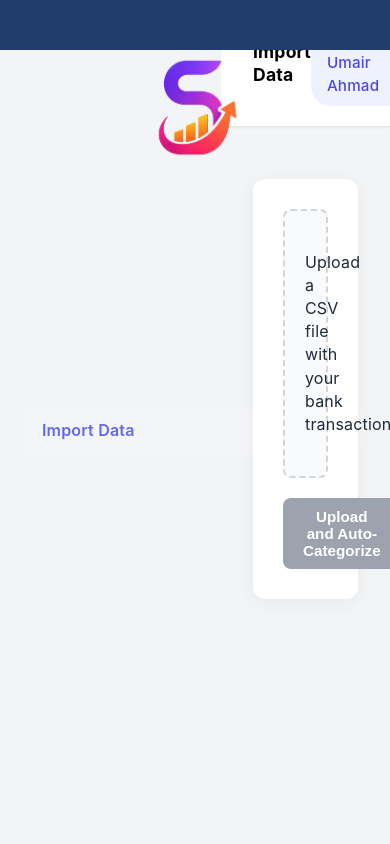
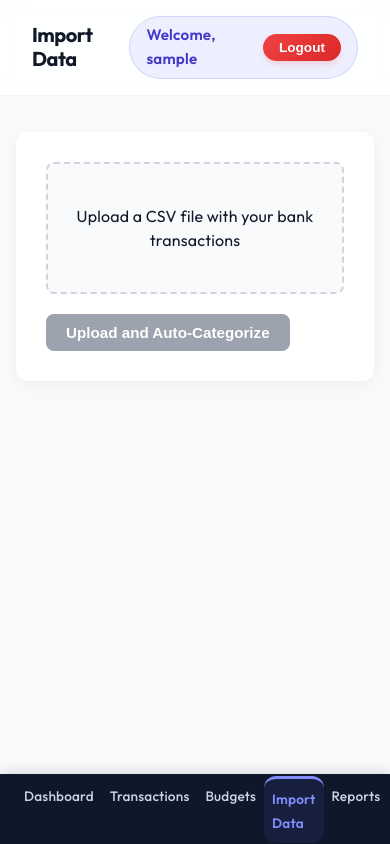
Before and after one commit to Omairran/EXPENSE-TRACKER, a React (Vite) app in the folder frontend/: page /import in a window 390 px wide. Built offline with nearby package versions, Linux system fonts and the light colour scheme; sample sign-in values are in the browser's storage.

Commit message:
Week 6: Polish UI, improve mobile responsiveness, and add robust error handling

```diff
--- a/frontend/src/App.css
+++ b/frontend/src/App.css
@@ -1,9 +1,8 @@
 .app-layout {
   display: flex;
   min-height: 100vh;
-  background-color: #f3f4f6;
-  font-family: 'Inter', system-ui, -apple-system, sans-serif;
-  color: #1f2937;
+  background-color: var(--bg);
+  color: var(--text-h);
 }
 
 .main-content {
@@ -120,8 +119,49 @@ h1, h2 {
   font-style: italic;
 }
 
+.welcome-banner {
+  background: linear-gradient(135deg, #4f46e5 0%, #7c3aed 100%);
+  color: white;
+  padding: 32px;
+  border-radius: 16px;
+  margin-bottom: 32px;
+  box-shadow: 0 10px 15px -3px rgba(79, 70, 229, 0.3), 0 4px 6px -2px rgba(79, 70, 229, 0.15);
+  display: flex;
+  flex-direction: column;
+  justify-content: center;
+}
+
+.welcome-banner h2 {
+  color: white;
+  font-size: 2rem;
+  margin-bottom: 8px;
+  font-weight: 800;
+  letter-spacing: -0.025em;
+}
+
+.welcome-banner h2 span {
+  color: #fca5a5; /* a nice contrast color for the name */
+}
+
+.welcome-banner p {
+  color: #e0e7ff;
+  font-size: 1.125rem;
+  margin: 0;
+  opacity: 0.9;
+}
+
 @media (max-width: 768px) {
   .app-layout {
     flex-direction: column;
   }
+  .main-content {
+    margin-left: 0;
+    margin-bottom: 70px; /* leave space for bottom nav on mobile */
+  }
+  .dashboard-content, .transaction-list-page, .page-content {
+    padding: 16px;
+  }
+  .summary-cards {
+    grid-template-columns: 1fr;
+  }
 }
--- a/frontend/src/components/AddTransaction.jsx
+++ b/frontend/src/components/AddTransaction.jsx
@@ -1,4 +1,5 @@
-import { useState, useEffect } from 'react'
+import { useState, useEffect, useContext } from 'react'
+import AuthContext from '../context/AuthContext'
 import styles from './AddTransaction.module.css'
 
 function AddTransaction({ onAdd, onCancel }) {
@@ -12,13 +13,21 @@ function AddTransaction({ onAdd, onCancel }) {
 
   const [categories, setCategories] = useState([])
   const [loading, setLoading] = useState(false)
+  const { authTokens, logoutUser } = useContext(AuthContext)
 
   useEffect(() => {
-    fetch('http://localhost:8000/api/categories/')
-      .then(res => res.json())
+    fetch('http://localhost:8000/api/categories/', {
+      headers: {
+        'Authorization': 'Bearer ' + String(authTokens.access)
+      }
+    })
+      .then(res => {
+        if(res.status === 401) logoutUser();
+        return res.json()
+      })
       .then(data => setCategories(data))
       .catch(err => console.error(err))
-  }, [])
+  }, [authTokens, logoutUser])
 
   const handleSubmit = async (e) => {
     e.preventDefault()
@@ -29,6 +38,7 @@ function AddTransaction({ onAdd, onCancel }) {
         method: 'POST',
         headers: {
           'Content-Type': 'application/json',
+          'Authorization': 'Bearer ' + String(authTokens.access)
         },
         body: JSON.stringify({
           ...formData,
--- a/frontend/src/components/Navbar.jsx
+++ b/frontend/src/components/Navbar.jsx
@@ -1,8 +1,11 @@
 import { useLocation } from 'react-router-dom'
+import { useContext } from 'react'
+import AuthContext from '../context/AuthContext'
 import styles from './Navbar.module.css'
 
-function Navbar({ userName = "Umair Ahmad" }) {
+function Navbar() {
   const location = useLocation()
+  const { user, logoutUser } = useContext(AuthContext)
 
   const getPageTitle = () => {
     switch (location.pathname) {
@@ -21,8 +24,29 @@ function Navbar({ userName = "Umair Ahmad" }) {
         <h3>{getPageTitle()}</h3>
       </div>
 
-      <div className={styles.userInfo}>
-        <span>Welcome, {userName}</span>
+      <div className={styles.userInfo} style={{ display: 'flex', gap: '15px', alignItems: 'center' }}>
+        <span>Welcome, {user?.username || 'User'}</span>
+        {user && (
+          <button
+            onClick={logoutUser}
+            style={{
+              padding: '6px 16px',
+              background: 'linear-gradient(135deg, #ef4444 0%, #dc2626 100%)',
+              color: 'white',
+              border: 'none',
+              borderRadius: '9999px',
+              cursor: 'pointer',
+              fontWeight: '600',
+              fontSize: '0.85rem',
+              boxShadow: '0 4px 6px -1px rgba(239, 68, 68, 0.2)',
+              transition: 'all 0.2s ease'
+            }}
+            onMouseOver={(e) => e.currentTarget.style.transform = 'translateY(-1px)'}
+            onMouseOut={(e) => e.currentTarget.style.transform = 'translateY(0)'}
+          >
+            Logout
+          </button>
+        )}
       </div>
     </header>
   )
--- a/frontend/src/components/Navbar.module.css
+++ b/frontend/src/components/Navbar.module.css
@@ -2,27 +2,41 @@
   display: flex;
   justify-content: space-between;
   align-items: center;
-  padding: 1.25rem 2rem;
-  background: white;
-  border-bottom: 1px solid #e5e7eb;
-  box-shadow: 0 1px 2px 0 rgba(0, 0, 0, 0.05);
+  padding: 1rem 2rem;
+  background: rgba(255, 255, 255, 0.85);
+  backdrop-filter: blur(12px);
+  -webkit-backdrop-filter: blur(12px);
+  border-bottom: 1px solid rgba(229, 231, 235, 0.5);
+  position: sticky;
+  top: 0;
+  z-index: 50;
 }
 
 .navbar h3 {
   margin: 0;
-  font-size: 1.1rem;
+  font-size: 1.25rem;
+  font-weight: 700;
+  color: #111827;
+  letter-spacing: -0.025em;
 }
+
 .userInfo {
   font-size: 0.95rem;
-  font-weight: 500;
-  color: #4f46e5;
-  background-color: #eef2ff;
-  padding: 0.5rem 1rem;
-  border-radius: 20px;
+  font-weight: 600;
+  color: #4338ca;
+  background-color: rgba(99, 102, 241, 0.1);
+  padding: 0.4rem 1rem;
+  border-radius: 9999px; /* Fully rounded pill shape */
+  border: 1px solid rgba(99, 102, 241, 0.2);
+  transition: all 0.2s ease;
 }
+
+.userInfo:hover {
+  background-color: rgba(99, 102, 241, 0.15);
+}
+
 .logoContainer {
   display: flex;
   align-items: center;
-  gap: 10px;
-  color: black;
+  gap: 12px;
 }
--- a/frontend/src/components/Sidebar.module.css
+++ b/frontend/src/components/Sidebar.module.css
@@ -1,52 +1,56 @@
 .sidebar {
   position: fixed;
   width: 220px;
-  background: #213d69;
-  color: #f1f5f9;
+  background: #0f172a;
+  color: #f8fafc;
   height: 100vh;
   padding: 1.5rem 1rem;
   box-sizing: border-box;
-
+  z-index: 100;
+  box-shadow: 4px 0 10px rgba(0,0,0,0.1);
 }
 
 .sidebar ul {
   list-style: none;
-  padding: 10px;
+  padding: 0;
+  margin: 0;
+  display: flex;
+  flex-direction: column;
+  gap: 8px;
 }
 
 .sidebar li {
   padding: 0;
-  border-radius: 8px;
+  border-radius: 12px;
   cursor: pointer;
-  margin-bottom: 0.5rem;
+  transition: all 0.2s cubic-bezier(0.4, 0, 0.2, 1);
+}
+
+.sidebar a {
+  display: flex;
+  align-items: center;
+  padding: 0.8rem 1rem;
+  color: #cbd5e1;
+  text-decoration: none;
+  font-weight: 500;
+  border-radius: 12px;
   transition: all 0.2s ease;
 }
 
-.sidebar a {
-  display: block;
-  padding: 0.8rem 1rem;
-  color: inherit;
-  text-decoration: none;
-  font-weight: 500;
-  border-radius: 8px;
-}
-
 .sidebar li:hover {
-  background: rgba(255, 255, 255, 0.1);
+  background: rgba(255, 255, 255, 0.05);
   transform: translateX(4px);
 }
 
-.active {
-  background: rgba(255, 255, 255, 0.15) !important;
-  color: #6366f1 !important;
-  font-weight: 600 !important;
+.sidebar li:hover a {
+  color: #ffffff;
 }
 
-@media (max-width: 768px) {
-  .sidebar {
-    width: 100%;
-    height: 50px;
-  }
+.active {
+  background: linear-gradient(135deg, rgba(99, 102, 241, 0.2) 0%, rgba(124, 58, 237, 0.2) 100%) !important;
+  color: #818cf8 !important;
+  font-weight: 600 !important;
+  border-left: 3px solid #818cf8;
 }
 
 .headingContainer {
@@ -55,17 +59,63 @@
   justify-content: center;
   margin-bottom: 2rem;
   padding: 10px 0;
-  }
+}
 
 .headingLogo {
   width: 100%;
-  max-width: 150px;
+  max-width: 140px;
   height: auto;
   object-fit: contain;
   border-radius: 8px;
-  transition: transform 0.2s ease-in-out;
+  transition: transform 0.3s ease;
+  filter: drop-shadow(0 4px 6px rgba(0,0,0,0.1));
 }
 
 .headingLogo:hover {
-  transform: scale(1.03);
+  transform: scale(1.05);
 }
+
+@media (max-width: 768px) {
+  .sidebar {
+    width: 100%;
+    height: 70px;
+    bottom: 0;
+    top: auto;
+    padding: 0 1rem;
+    display: flex;
+    align-items: center;
+    box-shadow: 0 -4px 10px rgba(0,0,0,0.1);
+  }
+
+  .headingContainer {
+    display: none; /* Hide logo on mobile bottom nav */
+  }
+
+  .sidebar ul {
+    flex-direction: row;
+    width: 100%;
+    justify-content: space-around;
+    gap: 0;
+  }
+
+  .sidebar li {
+    flex: 1;
+  }
+
+  .sidebar li:hover {
+    transform: none;
+  }
+
+  .sidebar a {
+    justify-content: center;
+    padding: 0.5rem;
+    font-size: 0.85rem;
+    flex-direction: column;
+  }
+
+  .active {
+    border-left: none;
+    border-top: 3px solid #818cf8;
+    background: rgba(99, 102, 241, 0.1) !important;
+  }
+}
--- a/frontend/src/components/TransactionList.jsx
+++ b/frontend/src/components/TransactionList.jsx
@@ -1,4 +1,5 @@
-import { useState, useEffect } from 'react'
+import { useState, useEffect, useContext } from 'react'
+import AuthContext from '../context/AuthContext'
 import TransactionCard from './TransactionCard'
 import AddTransaction from './AddTransaction'
 
@@ -8,6 +9,7 @@ function TransactionList() {
   const [error, setError] = useState(null)
   const [showAddModal, setShowAddModal] = useState(false)
   const [categories, setCategories] = useState([])
+  const { authTokens, logoutUser } = useContext(AuthContext)
 
   // Filter states
   const [filterType, setFilterType] = useState('all')
@@ -16,8 +18,21 @@ function TransactionList() {
   const [filterEndDate, setFilterEndDate] = useState('')
 
   const fetchTransactions = () => {
-    fetch('http://localhost:8000/api/transactions/')
-      .then(res => res.json())
+    if (!authTokens) return;
+    fetch('http://localhost:8000/api/transactions/', {
+      headers: {
+        'Content-Type': 'application/json',
+        'Authorization': 'Bearer ' + String(authTokens.access)
+      }
+    })
+      .then(res => {
+        if(res.status === 401) {
+          logoutUser();
+          throw new Error('Unauthorized');
+        }
+        if(!res.ok) throw new Error('Failed to fetch');
+        return res.json()
+      })
       .then(data => {
         setTransactions(data)
         setLoading(false)
@@ -32,8 +47,21 @@ function TransactionList() {
 
   useEffect(() => {
     fetchTransactions()
-    fetch('http://localhost:8000/api/categories/')
-      .then(res => res.json())
+    if (!authTokens) return;
+    fetch('http://localhost:8000/api/categories/', {
+      headers: {
+        'Content-Type': 'application/json',
+        'Authorization': 'Bearer ' + String(authTokens.access)
+      }
+    })
+      .then(res => {
+        if(res.status === 401) {
+          logoutUser();
+          throw new Error('Unauthorized');
+        }
+        if(!res.ok) throw new Error('Failed to fetch');
+        return res.json()
+      })
       .then(data => setCategories(data))
       .catch(err => console.error("Error fetching categories:", err))
   }, [])
@@ -44,6 +72,9 @@ function TransactionList() {
     try {
       const response = await fetch(`http://localhost:8000/api/transactions/${id}/`, {
         method: 'DELETE',
+        headers: {
+          'Authorization': 'Bearer ' + String(authTokens.access)
+        }
       });
       if (response.ok) {
         setTransactions(transactions.filter(txn => txn.id !== id));
--- a/frontend/src/index.css
+++ b/frontend/src/index.css
@@ -1,22 +1,24 @@
+@import url('https://fonts.googleapis.com/css2?family=Outfit:wght@300;400;500;600;700;800&display=swap');
+
 :root {
-  --text: #6b6375;
-  --text-h: #08060d;
-  --bg: #fff;
-  --border: #e5e4e7;
-  --code-bg: #f4f3ec;
-  --accent: #aa3bff;
-  --accent-bg: rgba(170, 59, 255, 0.1);
-  --accent-border: rgba(170, 59, 255, 0.5);
-  --social-bg: rgba(244, 243, 236, 0.5);
+  --text: #475569;
+  --text-h: #0f172a;
+  --bg: #f8fafc;
+  --border: #e2e8f0;
+  --code-bg: #f1f5f9;
+  --accent: #6366f1;
+  --accent-bg: rgba(99, 102, 241, 0.1);
+  --accent-border: rgba(99, 102, 241, 0.5);
+  --social-bg: rgba(241, 245, 249, 0.5);
   --shadow:
     rgba(0, 0, 0, 0.1) 0 10px 15px -3px, rgba(0, 0, 0, 0.05) 0 4px 6px -2px;
 
-  --sans: system-ui, 'Segoe UI', Roboto, sans-serif;
-  --heading: system-ui, 'Segoe UI', Roboto, sans-serif;
+  --sans: 'Outfit', system-ui, -apple-system, sans-serif;
+  --heading: 'Outfit', system-ui, -apple-system, sans-serif;
   --mono: ui-monospace, Consolas, monospace;
 
-  font: 18px/145% var(--sans);
-  letter-spacing: 0.18px;
+  font: 16px/150% var(--sans);
+  letter-spacing: 0.2px;
   color-scheme: light dark;
   color: var(--text);
   background: var(--bg);
```
Also changed, not shown: 1 other file (tests, documents, lock files or other folders).
